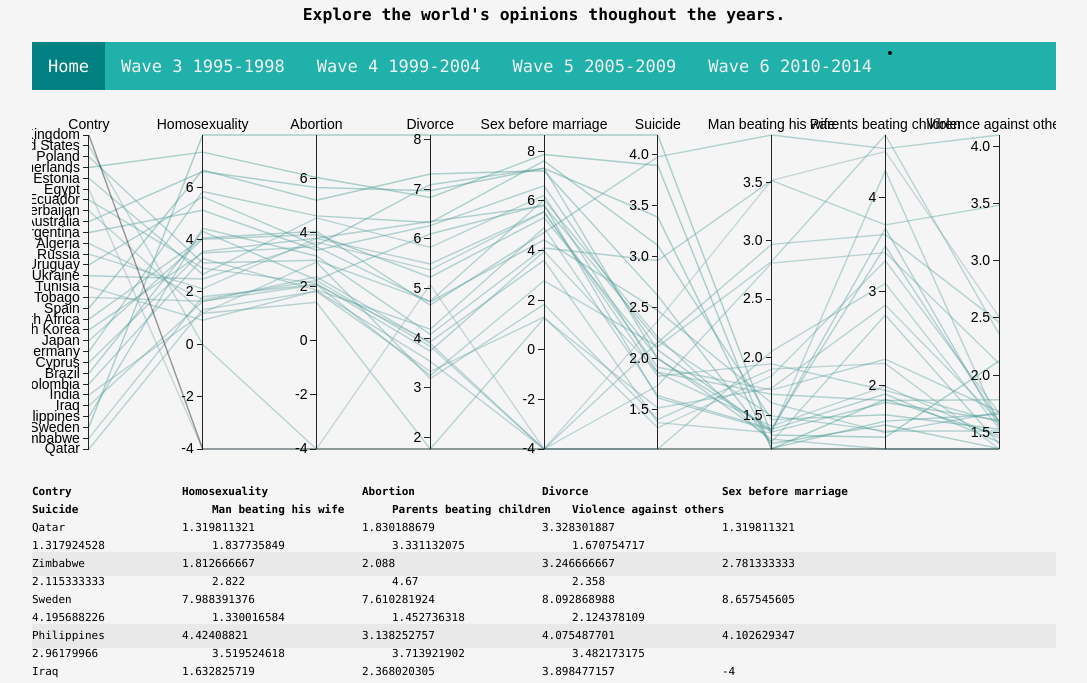
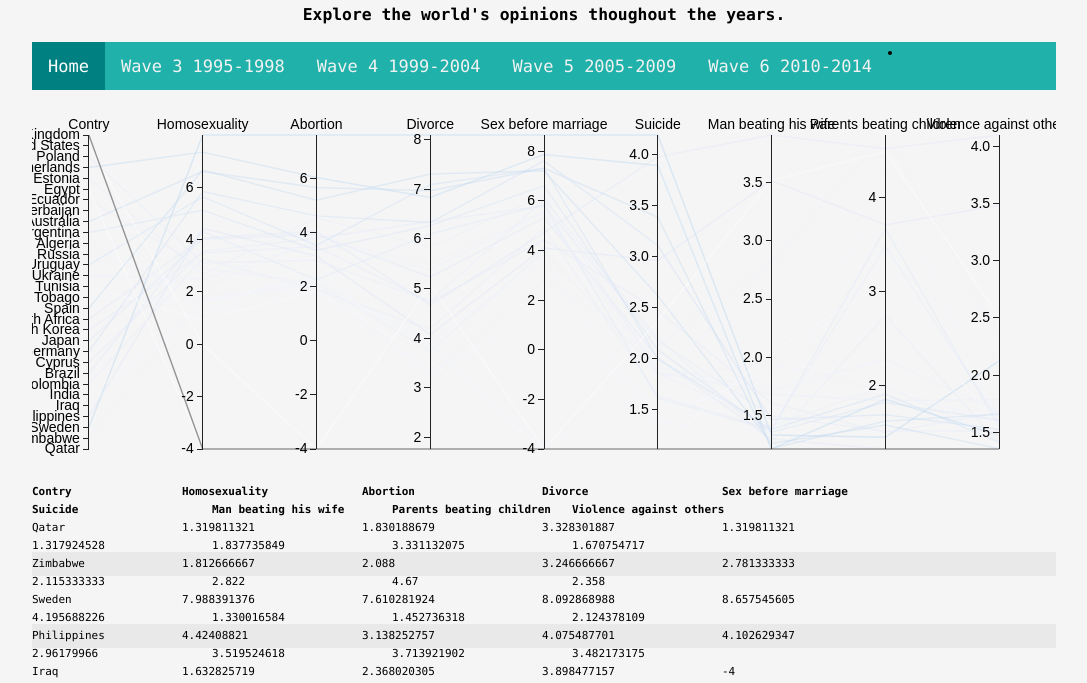
Before and after one commit to adelinaand/Project-2, a plain HTML site: page index.html in a window 1280 px wide. Shown: the part 89-772 px from the top of the page, without its empty margins (96-1183 px from the left). Drawn offline with nearby package versions, Linux system fonts and the light colour scheme.

Commit message:
Update index.html

```diff
--- a/index.html
+++ b/index.html
@@ -26,7 +26,7 @@
 <script id="brushing">// quantitative colour scale
 var green_to_blue = d3.scale.linear()
   .domain([1, 30])
-  .range(["#5F9EA0", "#006400"])
+  .range(["#F8F8FF", "#006400"])
   .interpolate(d3.interpolateHcl);
 
 var color = function(d) { return green_to_blue(d['Homosexuality']); };
```
